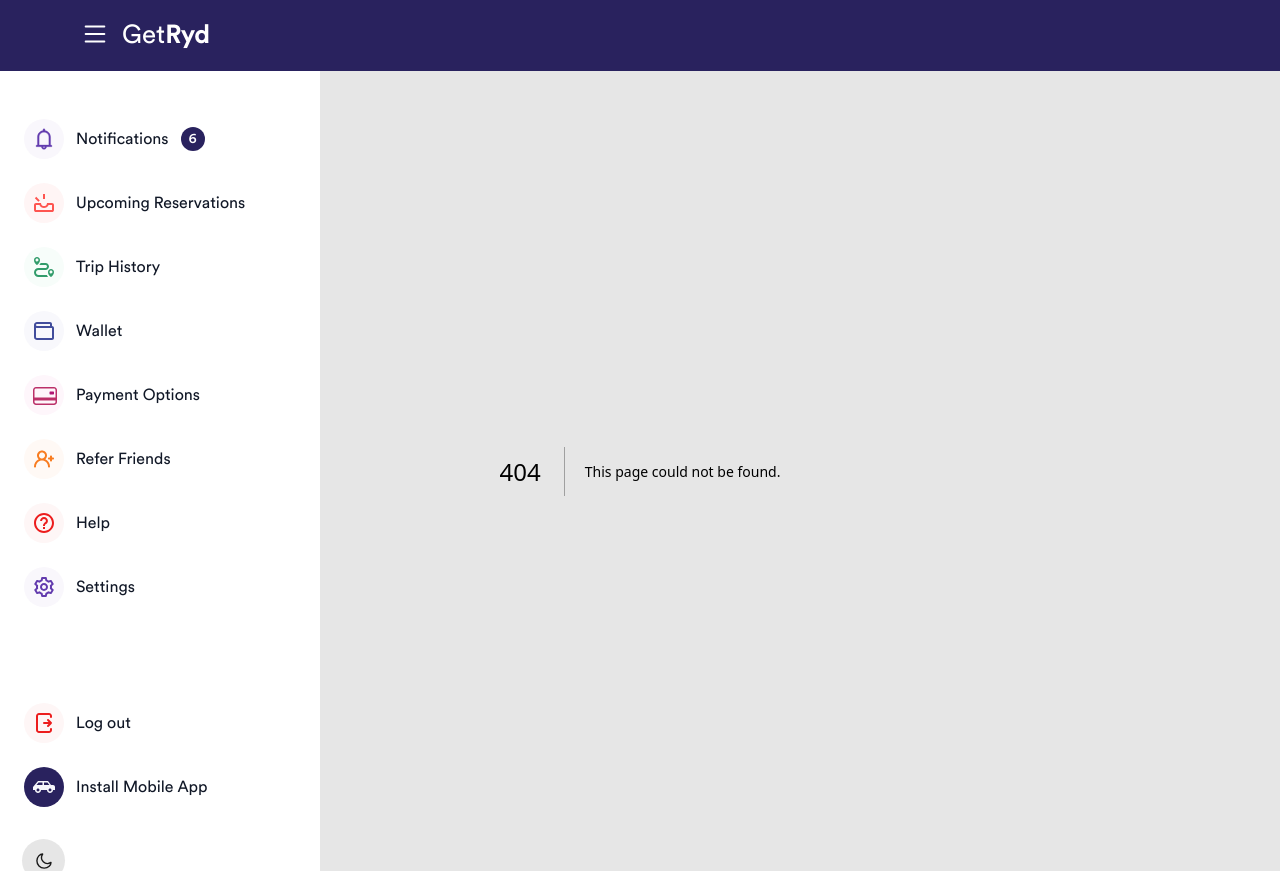
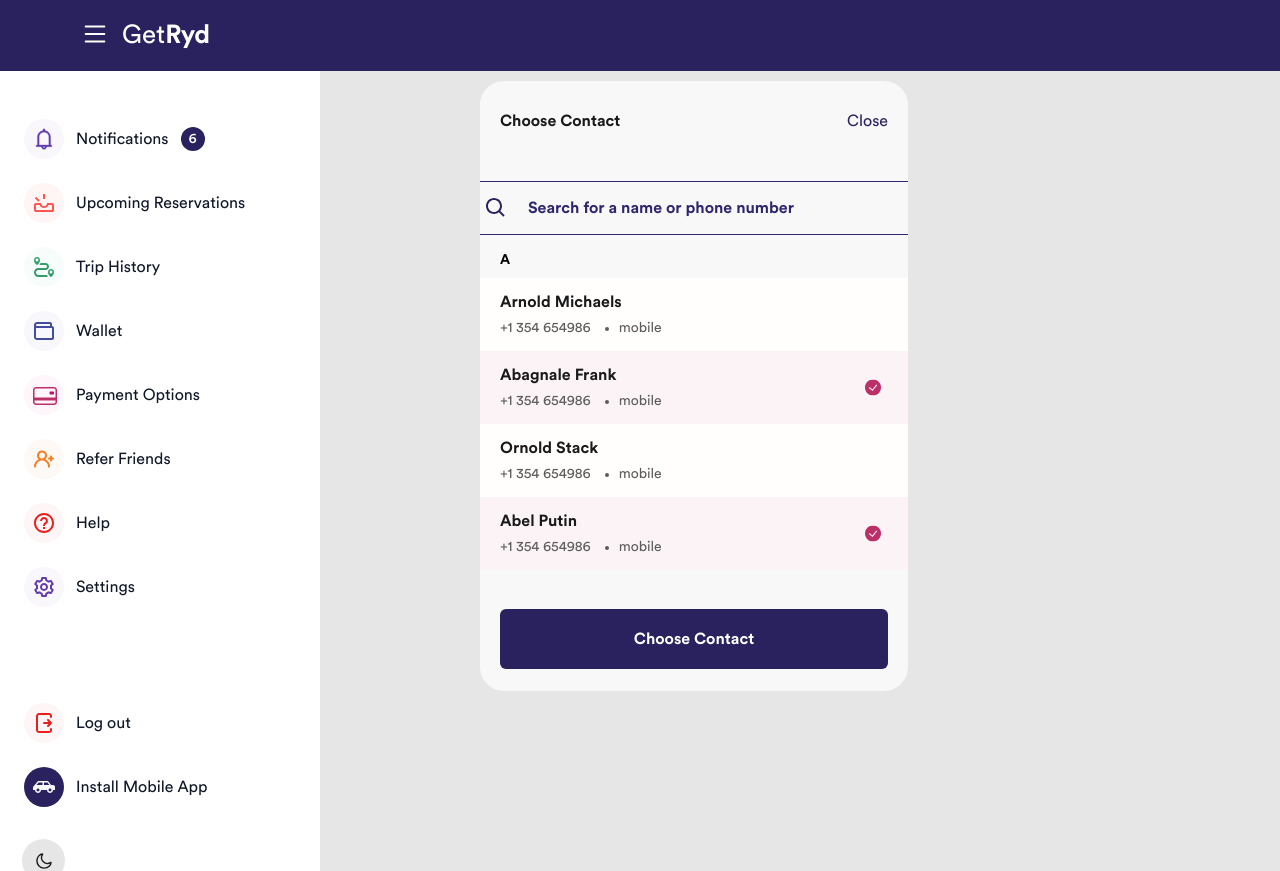
Before and after one commit to shohan-ch/ride-sharing-platform, a Next.js app: page /help/choose_contacts in a window 1280 px wide. Before the commit this address had no page. Built offline with nearby package versions, Linux system fonts and the light colour scheme.

Commit message:
Help contact list initially done

```diff
--- a/src/components/Forms/InputFieldWithIcon.jsx
+++ b/src/components/Forms/InputFieldWithIcon.jsx
@@ -1,4 +1,19 @@
 const svgIcons = {
+  searchHelp: (
+    <svg
+      width={24}
+      height={24}
+      viewBox="0 0 24 24"
+      fill="none"
+      xmlns="http://www.w3.org/2000/svg"
+    >
+      <path
+        d="M10 18C11.775 17.9996 13.4988 17.4054 14.897 16.312L19.293 20.708L20.707 19.294L16.311 14.898C17.405 13.4997 17.9996 11.7754 18 10C18 5.589 14.411 2 10 2C5.589 2 2 5.589 2 10C2 14.411 5.589 18 10 18ZM10 4C13.309 4 16 6.691 16 10C16 13.309 13.309 16 10 16C6.691 16 4 13.309 4 10C4 6.691 6.691 4 10 4Z"
+        fill="#29225E"
+        className="dark:fill-gray-2"
+      />
+    </svg>
+  ),
   messengerGray: (
     <svg
       width={17}
--- /dev/null
+++ b/src/components/Help/ChooseContact/ChooseContactView.jsx
@@ -0,0 +1,81 @@
+import InputFieldWithIcon from "@/components/Forms/InputFieldWithIcon";
+import Button from "@/components/Utils/Button/Button";
+import ContactList from "@/components/Utils/List/ContactList";
+import IconSvg from "@/icons/IconSvg";
+import Link from "next/link";
+import Router from "next/router";
+const ChooseContactView = () => {
+  const clickHandeler = () => {
+    console.log("button click");
+  };
+  let getContacts = [
+    {
+      name: "Arnold Michaels",
+      mobile: "+1 354 654986",
+      type: "mobile",
+    },
+    {
+      name: "Abagnale Frank",
+      mobile: "+1 354 654986",
+      type: "mobile",
+      status: true,
+    },
+    {
+      name: "Ornold Stack",
+      mobile: "+1 354 654986",
+      type: "mobile",
+    },
+    {
+      name: "Abel Putin",
+      mobile: "+1 354 654986",
+      type: "mobile",
+      status: true,
+    },
+  ];
+  return (
+    <>
+      <section className="sec items-center justify-center md:block md:h-full md:w-full lg:flex lg:justify-start lg:pl-[480px] lg:pt-[10px] 2xs:block 2xs:h-full 2xs:w-full">
+        <div className="wrapper relative h-full bg-gray-1 pt-5 dark:bg-dark-bg sm:dark:border-0 lg:w-[428px] lg:rounded-3xl lg:dark:border 2xl:min-h-[85vh] 3xl:min-h-[88vh] 2xs:w-auto 2xs:pb-10 2xs:dark:border-0">
+          <div className="h-full overflow-y-auto overflow-x-hidden rounded-b-3xl border-0 dark:bg-dark-bg sm:pt-0 sm:text-left lg:h-[450px] lg:pt-0 xl:h-[590px] 2xl:h-[490px] 3xl:h-[750px] 2xs:px-0 2xs:pt-0 2xs:text-left">
+            <div className="flex items-center justify-between bg-gray-1 px-5 pt-2 pb-[30px] dark:bg-dark-bg md:pb-12">
+              <h1 className="t font-extrabold text-black dark:text-white 2xl:text-22 3xl:text-[24px] 2xs:text-[18px]">
+                Choose Contact
+              </h1>
+              <Link
+                href="/help/payment_option"
+                className="text-bold text-[16px] text-[#29225E] dark:text-white"
+              >
+                Close
+              </Link>
+            </div>
+
+            <InputFieldWithIcon
+              leftIconName="searchHelp"
+              placeholder="Search for a name or phone number"
+              className=" !rounded-none border-y-[1px] border-[#2F276D] bg-gray-1 py-3 pl-12 placeholder:text-[#2F276D]"
+            />
+
+            <div className="dark:bg- mb-16 w-full bg-gray-1">
+              <h1 className="py-[7px] pl-5 text-[12px] font-bold dark:text-white md:text-[14px]">
+                A
+              </h1>
+
+              <ContactList contacts={getContacts} />
+            </div>
+
+            <div className="mt-5 mb-10 px-5">
+              <button
+                onClick={() => alert(123)}
+                className="rounded-5 shadow-one dark:shadow-dark absolute left-0 right-0 mx-5 flex items-center justify-center rounded-md border-2 border-transparent bg-primary-500 py-4 text-base font-semibold text-white hover:bg-primary-hover hover:text-white focus:border-blue-500 focus:ring-blue-500 disabled:cursor-default disabled:opacity-70 dark:bg-primary dark:hover:bg-primary-500 md:bottom-0 lg:absolute lg:bottom-[22px] 2xs:fixed 2xs:bottom-[8px] 2xs:left-0 2xs:right-0"
+              >
+                Choose Contact
+              </button>
+            </div>
+          </div>
+        </div>
+      </section>
+    </>
+  );
+};
+
+export default ChooseContactView;
--- /dev/null
+++ b/src/components/Utils/List/ContactList.jsx
@@ -0,0 +1,56 @@
+const ContactList = ({ contacts }) => {
+  const list = contacts.map((contact, index) => (
+    <div
+      key={index}
+      className={` border-[#F6F6F6] bg-bg-color dark:border-[#2C2C35] dark:bg-dark-2 ${
+        contact.status && "flex items-center justify-between !bg-[#FCF3F7]"
+      }`}
+    >
+      <div className="py-3 pl-5">
+        <h1 className="mb-1 text-[12px] font-bold text-[#1A1A1A] dark:text-white md:text-[16px]">
+          {contact.name}
+          {/* Albert Flores */}
+        </h1>
+        <ul className="flex items-center text-[12px] text-gray-light dark:text-gray-2 md:text-[14px]">
+          <li>{contact.mobile}</li>
+          <li className="ml-7 list-disc">{contact.type || "mobile"} </li>
+        </ul>
+      </div>
+      <div>
+        {contact.status && (
+          <svg
+            className="mr-[27px]"
+            width={16}
+            height={17}
+            viewBox="0 0 16 17"
+            fill="none"
+            xmlns="http://www.w3.org/2000/svg"
+          >
+            <g clipPath="url(#clip0_1358_19526)">
+              <path
+                fillRule="evenodd"
+                clipRule="evenodd"
+                d="M0 8.5C0 6.37827 0.842855 4.34344 2.34315 2.84315C3.84344 1.34285 5.87827 0.5 8 0.5C10.1217 0.5 12.1566 1.34285 13.6569 2.84315C15.1571 4.34344 16 6.37827 16 8.5C16 10.6217 15.1571 12.6566 13.6569 14.1569C12.1566 15.6571 10.1217 16.5 8 16.5C5.87827 16.5 3.84344 15.6571 2.34315 14.1569C0.842855 12.6566 0 10.6217 0 8.5H0ZM7.54347 11.924L12.1493 6.16613L11.3173 5.50053L7.38987 10.4083L4.608 8.0904L3.92533 8.9096L7.54347 11.9251V11.924Z"
+                fill="#BB3069"
+              />
+            </g>
+            <defs>
+              <clipPath id="clip0_1358_19526">
+                <rect
+                  width={16}
+                  height={16}
+                  fill="white"
+                  transform="translate(0 0.5)"
+                />
+              </clipPath>
+            </defs>
+          </svg>
+        )}
+      </div>
+    </div>
+  ));
+
+  return <>{list}</>;
+};
+
+export default ContactList;
--- /dev/null
+++ b/src/pages/help/choose_contacts.js
@@ -0,0 +1,7 @@
+import ChooseContactView from "@/components/Help/ChooseContact/ChooseContactView";
+
+const HelpChossContactPage = () => {
+  return <ChooseContactView />;
+};
+
+export default HelpChossContactPage;
```
